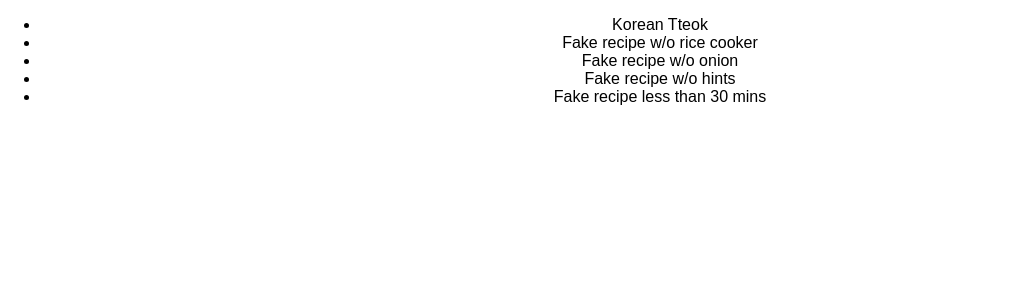
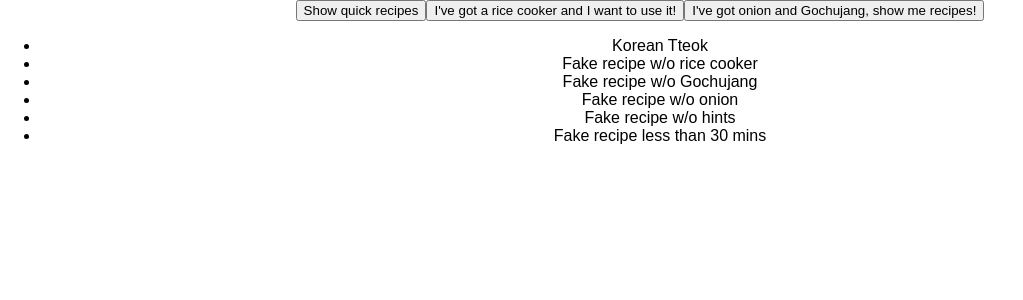
Before and after one commit to amymc/cookbook, a React (Create React App) app: page / in a window 1280 px wide. Shown: the top 300 px of the page, without its empty margins (0-1023 px from the left). Built offline with nearby package versions, Linux system fonts and the light colour scheme.

Commit message:
wip: add filtering

```diff
--- a/src/App.js
+++ b/src/App.js
@@ -1,18 +1,50 @@
 import React, { Component } from "react";
 import { connect } from "react-redux";
+import { bindActionCreators } from "redux";
+// import { filter } from "./filter";
 import Details from "./Details";
+import Button from "./Button";
 import List from "./List";
 import "./App.css";
 
 class App extends Component {
   render() {
-    const selectedRecipe = this.props.recipes.find(
-      recipe => recipe.isSelected === true
-    );
-
     return (
       <div className="App">
-        {selectedRecipe ? <Details recipe={selectedRecipe} /> : <List />}
+        {this.props.selectedRecipe ? (
+          <Details recipe={this.props.selectedRecipe} />
+        ) : (
+          <div>
+            <Button
+              filter_by="TIME"
+              onClick={this.props.filter}
+              text="Show quick recipes"
+            />
+            <Button
+              filter_by="RICE_COOKER"
+              onClick={this.props.filter}
+              text="I've got a rice cooker and I want to use it!"
+            />
+            <Button
+              filter_by="GOCHUJANG_ONION"
+              onClick={this.props.filter}
+              text="I've got onion and Gochujang, show me recipes!"
+            />
+            {/* <button onClick={() => this.props.filter()} filter="time">
+              Show quick recipes
+            </button>
+            <button onClick={() => this.props.filter()} filter="riceCooker">
+              Show rice cooker recipes
+            </button>
+            <button onClick={() => this.props.filter()} filter="onion">
+              Show onion recipes
+            </button>
+            <button onClick={() => this.props.filter()} filter="time">
+              Clear filter
+            </button> */}
+            <List />
+          </div>
+        )}
       </div>
     );
   }
@@ -20,19 +52,29 @@ class App extends Component {
 
 // export default App;
 
-const mapStateToProps = state => ({
-  recipes: state.recipes
+const mapStateToProps = (state, ownProps) => ({
+  recipes: state.recipes,
+  selectedRecipe: state.recipes.find(recipe => recipe.isSelected === true)
 });
 
-// const mapDispatchToProps = dispatch => ({
-//   onClick: bindActionCreators(showRecipe, dispatch)
+// const mapDispatchToProps = (dispatch, ownProps) => ({
+//   filter: bindActionCreators(filter(ownProps.filter), dispatch)
+// });
+
+// const mapDispatchToProps = (dispatch, ownProps) => ({
+//   filter: () => dispatch(filter(ownProps.filter))
 // });
 
 // function mapDispatchToProps(dispatch) {
 //   return {
-//     onClick: title => dispatch(showRecipe(title))
+//     filter: filterBy => dispatch(filter(filterBy))
 //   };
 // }
+
+// export default connect(
+//   mapStateToProps,
+//   mapDispatchToProps
+// )(App);
 
 export default connect(
   mapStateToProps,
--- /dev/null
+++ b/src/Button.js
@@ -0,0 +1,19 @@
+import React, { Component } from "react";
+import { connect } from "react-redux";
+import { filter } from "./filter";
+
+// const List = props => {
+class Button extends Component {
+  render() {
+    return <button onClick={this.props.filter}>{this.props.text}</button>;
+  }
+}
+const mapDispatchToProps = (dispatch, ownProps) => ({
+  filter: () => dispatch(filter(ownProps.filter_by))
+});
+
+export default connect(
+  null,
+  mapDispatchToProps
+)(Button);
+// export default Button;
--- a/src/Details/index.js
+++ b/src/Details/index.js
@@ -13,6 +13,7 @@ const Details = props => {
       <ul>
         {recipe.equipment.map((item, index) => <li key={index}>{item}</li>)}
       </ul>
+      <span>{recipe.preparationTime}mins</span>
       <ul>
         {recipe.preparationSteps.map((step, index) => (
           <li key={index}>{step}</li>
--- a/src/List/index.js
+++ b/src/List/index.js
@@ -1,20 +1,44 @@
-import React from "react";
+import React, { Component } from "react";
 import { connect } from "react-redux";
 import ListItem from "./ListItem";
 
-const List = props => {
-  return (
-    <ul>
-      {props.recipes.map((recipe, index) => (
-        <ListItem recipe={recipe} key={index} />
-      ))}
-    </ul>
-  );
+export const getFilteredList = (recipes, filter) => {
+  console.log("hey", filter);
+  switch (filter) {
+    case "SHOW_ALL":
+      return recipes;
+    case "TIME":
+      return recipes.filter(recipe => recipe.preparationTime < 30);
+    case "GOCHUJANG_ONION":
+      return recipes.filter(
+        recipe =>
+          recipe.ingredients.find(ingredient => /onion/.test(ingredient)) &&
+          recipe.ingredients.find(ingredient => /Gochujang/.test(ingredient))
+      );
+  }
 };
 
+// const List = props => {
+class List extends Component {
+  render() {
+    return (
+      <ul>
+        {this.props.recipes.map((recipe, index) => (
+          <ListItem recipe={recipe} key={index} />
+        ))}
+      </ul>
+    );
+  }
+}
+
 const mapStateToProps = state => ({
-  recipes: state.recipes
+  recipes: getFilteredList(state.recipes, state.filter),
+  filterBy: state.filter
 });
+
+// const mapDispatchToProps = (dispatch, ownProps) => ({
+//   filter: () => dispatch(filter(ownProps.filter))
+// });
 
 export default connect(
   mapStateToProps,
--- a/src/data.js
+++ b/src/data.js
@@ -42,6 +42,36 @@ export default {
         "1 1/2 cups water"
       ],
       equipment: ["Large Wok", "Frying pan"],
+      preparationTime: 45,
+      preparationSteps: [
+        "1. Peel and small dice the onion. Peel and mince the ginger. Preheat the wok with vegetable oil.",
+        "2. Add the ginger, onion. Cook, stirring occasionally, 2 to 3 minutes, or until softened and fragrant.",
+        "3. Add 1 1/2 cups water, and all of the rice to the rice cooker."
+      ],
+      hints: [
+        {
+          title: "Gochujang",
+          description:
+            "Gochujang or red chili paste is a savory, sweet, and spicy fermented condiment made from chili powder, glutinous rice, meju powder, yeotgireum, and salt"
+        },
+        {
+          title: "Rice Cooker",
+          description:
+            "A rice cooker or rice steamer is an automated kitchen appliance designed to boil or steam rice. It consists of a heat source, a cooking bowl, and a thermostat. The thermostat measures the temperature of the cooking bowl and controls the heat."
+        }
+      ],
+      isSelected: false
+    },
+    {
+      title: "Fake recipe w/o Gochujang",
+      ingredients: [
+        "1x yellow onion",
+        "1x piece ginger",
+        "3/4 cup white rice",
+        "1 tbsp vegetable oil",
+        "1 1/2 cups water"
+      ],
+      equipment: ["Rice Cooker", "Large Wok"],
       preparationTime: 45,
       preparationSteps: [
         "1. Peel and small dice the onion. Peel and mince the ginger. Preheat the wok with vegetable oil.",
@@ -144,29 +174,3 @@ export default {
     }
   ]
 };
-
-//   ## Korean Tteok
-// ### Ingredients
-// * 1x yellow onion
-// * 1x piece ginger
-// * 1 tbsp Gochujang
-// * 3/4 cup white rice
-// * 1 tbsp vegetable oil
-// * 1 1/2 cups water
-
-// ## Equipment
-// * Rice Cooker
-// * Large Wok
-
-// ## Preparation Steps
-// 1. Peel and small dice the onion. Peel and mince the ginger. Preheat the wok with vegetable oil.
-// 2. Add the ginger, onion. Cook, stirring occasionally, 2 to 3 minutes, or until softened and fragrant.
-// 3. Add 1 1/2 cups water, and all of the rice to the rice cooker.
-
-// ## Useful Hints
-
-// ### Gochujang
-// Gochujang or red chili paste is a savory, sweet, and spicy fermented condiment made from chili powder, glutinous rice, meju powder, yeotgireum, and salt
-
-// ## Rice Cooker
-// A rice cooker or rice steamer is an automated kitchen appliance designed to boil or steam rice. It consists of a heat source, a cooking bowl, and a thermostat. The thermostat measures the temperature of the cooking bowl and controls the heat.
--- /dev/null
+++ b/src/filter.js
@@ -0,0 +1,18 @@
+export const SET_FILTER = "SET_FILTER";
+export function filter(filterBy) {
+  console.log("SET_FILTER", filterBy);
+  return {
+    type: SET_FILTER,
+    filterBy
+  };
+}
+
+export const filterReducer = (state = "SHOW_ALL", action) => {
+  console.log("action", action);
+  switch (action.type) {
+    case "SET_FILTER":
+      return action.filterBy;
+    default:
+      return state;
+  }
+};
--- a/src/recipes.js
+++ b/src/recipes.js
@@ -1,5 +1,4 @@
 export const SHOW_RECIPE = "SHOW_RECIPE";
-
 export function showRecipe(title) {
   console.log("SHOW_RECIPE", title);
   return {
--- a/src/reducers.js
+++ b/src/reducers.js
@@ -1,6 +1,8 @@
 import { combineReducers } from "redux";
+import { filterReducer } from "./filter";
 import { recipesReducer } from "./recipes";
 
 export default combineReducers({
-  recipes: recipesReducer
+  recipes: recipesReducer,
+  filter: filterReducer
 });
```
